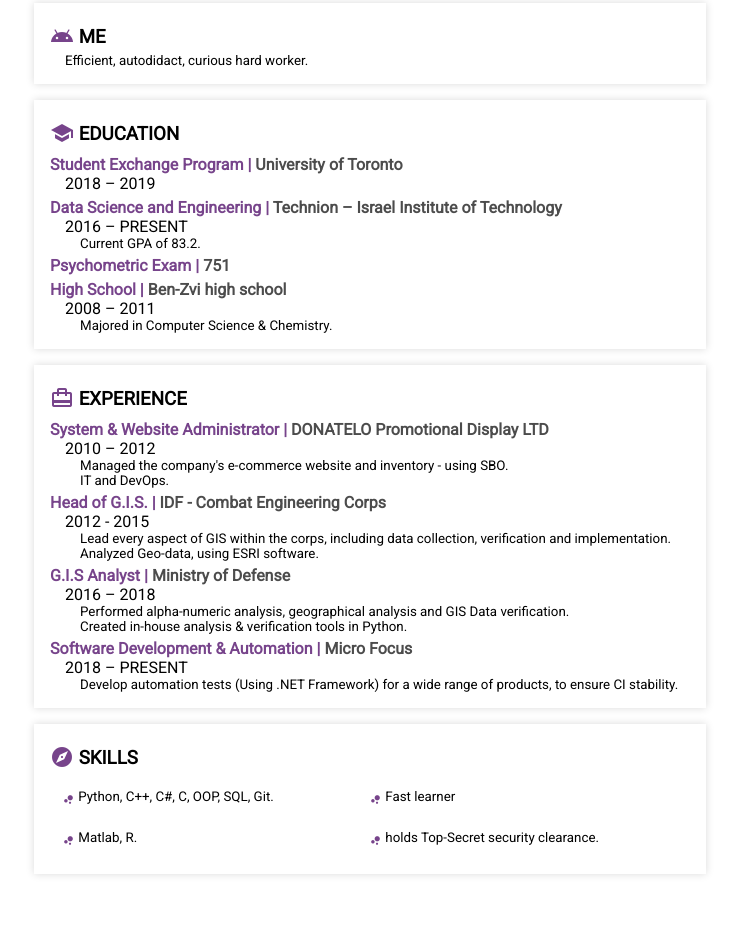
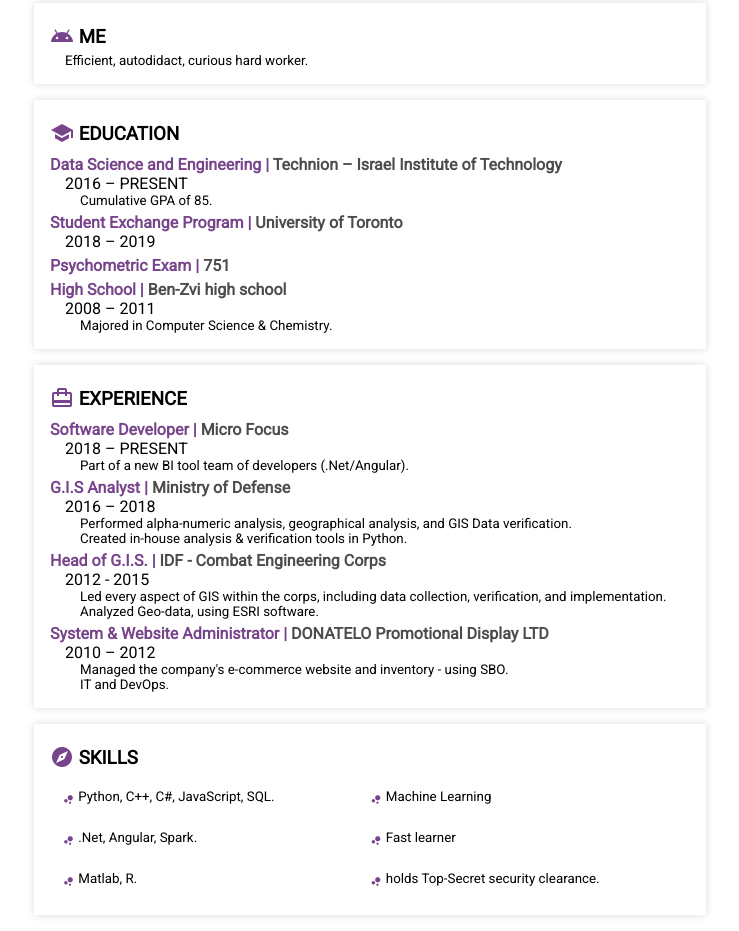
Before and after one commit to afikbar/cv_app, a plain HTML site: page index.html in a window 1280 px wide. Shown: the part 201-1132 px from the top of the page, without its empty margins (270-1009 px from the left). Before the commit the page ends 1091 px from the top, so only its background shows below. Drawn offline with Linux system fonts and the light colour scheme.

Commit message:
Some changes

```diff
--- a/index.html
+++ b/index.html
@@ -61,18 +61,18 @@
         <div class="card edu">
             <h3 style="font-weight: bold;"><i class="material-icons" style="color: #77448B">school</i> EDUCATION</h3>
             <div class="flex-container-col">
+                <h4><span style="color: #77448B">Data Science and Engineering | </span>
+                    <span style="color: #4C4C4C">Technion – Israel Institute of Technology</span></h4>
+                <div class="indent-text flex-container-col">
+                    <span>2016 – PRESENT</span>
+                    <small class="indent-text">Cumulative GPA of 85.</small>
+                </div>
+            </div>
+            <div class="flex-container-col">
                 <h4><span style="color: #77448B">Student Exchange Program | </span>
                     <span style="color: #4C4C4C">University of Toronto</span></h4>
                 <div class="indent-text flex-container-col">
                     <span>2018 – 2019</span>
-                </div>
-            </div>
-            <div class="flex-container-col">
-                <h4><span style="color: #77448B">Data Science and Engineering | </span>
-                    <span style="color: #4C4C4C">Technion – Israel Institute of Technology</span></h4>
-                <div class="indent-text flex-container-col">
-                    <span>2016 – PRESENT</span>
-                    <small class="indent-text">Current GPA of 83.2.</small>
                 </div>
             </div>
             <div class="flex-container-col">
@@ -91,39 +91,38 @@
         <div class="card exp">
             <h3 style="font-weight: bold"><i class="material-icons" style="color: #77448B">card_travel</i> EXPERIENCE
             </h3>
+            <h4><span style="color: #77448B">Software Developer | </span>
+                <span style="color: #4C4C4C">Micro Focus</span></h4>
+            <div class="indent-text flex-container-col">
+                <span>2018 – PRESENT</span>
+                <small class="indent-text">
+                    Part of a new BI tool team of developers (.Net/Angular).
+                </small>
+            </div>
+            <h4><span style="color: #77448B">G.I.S Analyst | </span>
+                <span style="color: #4C4C4C">Ministry of Defense</span></h4>
+            <div class="indent-text flex-container-col">
+                <span>2016 – 2018</span>
+                <small class="indent-text">Performed alpha-numeric analysis, geographical analysis, and GIS Data
+                    verification. <br>
+                    Created in-house analysis & verification tools in Python.
+                </small>
+            </div>
+            <h4><span style="color: #77448B">Head of G.I.S. | </span>
+                <span style="color: #4C4C4C">IDF - Combat Engineering Corps</span></h4>
+            <div class="indent-text flex-container-col">
+                <span> 2012 - 2015</span>
+                <small class="indent-text">Led every aspect of GIS within the corps, including data collection,
+                    verification, and implementation.<br>
+                    Analyzed Geo-data, using ESRI software.
+                </small>
+            </div>
             <h4><span style="color: #77448B">System & Website Administrator | </span>
                 <span style="color: #4C4C4C">DONATELO Promotional Display LTD</span></h4>
             <div class="indent-text flex-container-col">
                 <span>2010 – 2012</span>
                 <small class="indent-text">Managed the company's e-commerce website and inventory - using SBO.<br>
                     IT and DevOps.
-                </small>
-            </div>
-            <h4><span style="color: #77448B">Head of G.I.S. | </span>
-                <span style="color: #4C4C4C">IDF - Combat Engineering Corps</span></h4>
-            <div class="indent-text flex-container-col">
-                <span> 2012 - 2015</span>
-                <small class="indent-text">Lead every aspect of GIS within the corps, including data collection,
-                    verification and
-                    implementation.<br>
-                    Analyzed Geo-data, using ESRI software.
-                </small>
-            </div>
-            <h4><span style="color: #77448B">G.I.S Analyst | </span>
-                <span style="color: #4C4C4C">Ministry of Defense</span></h4>
-            <div class="indent-text flex-container-col">
-                <span>2016 – 2018</span>
-                <small class="indent-text">Performed alpha-numeric analysis, geographical analysis and GIS Data
-                    verification. <br>
-                    Created in-house analysis & verification tools in Python.
-                </small>
-            </div>
-            <h4><span style="color: #77448B">Software Development & Automation | </span>
-                <span style="color: #4C4C4C">Micro Focus</span></h4>
-            <div class="indent-text flex-container-col">
-                <span>2018 – PRESENT</span>
-                <small class="indent-text">
-                    Develop automation tests (Using .NET Framework) for a wide range of products, to ensure CI stability.
                 </small>
             </div>
         </div>
@@ -133,7 +132,19 @@
                 <tr>
                     <td align="left">
                         <small><i class="material-icons" style="color: #77448B;font-size: small;">bubble_chart</i>
-                            Python, C++, C#, C, OOP, SQL, Git.
+                            Python, C++, C#, JavaScript, SQL.
+                        </small>
+                    </td>
+                    <td align="left">
+                        <small><i class="material-icons" style="color: #77448B;font-size: small;">bubble_chart</i>
+                            Machine Learning
+                        </small>
+                    </td>
+                </tr>
+                <tr>
+                    <td align="left">
+                        <small><i class="material-icons" style="color: #77448B;font-size: small;">bubble_chart</i>
+                            .Net, Angular, Spark.
                         </small>
                     </td>
                     <td align="left">
```
Also changed, not shown: 3 other files.
